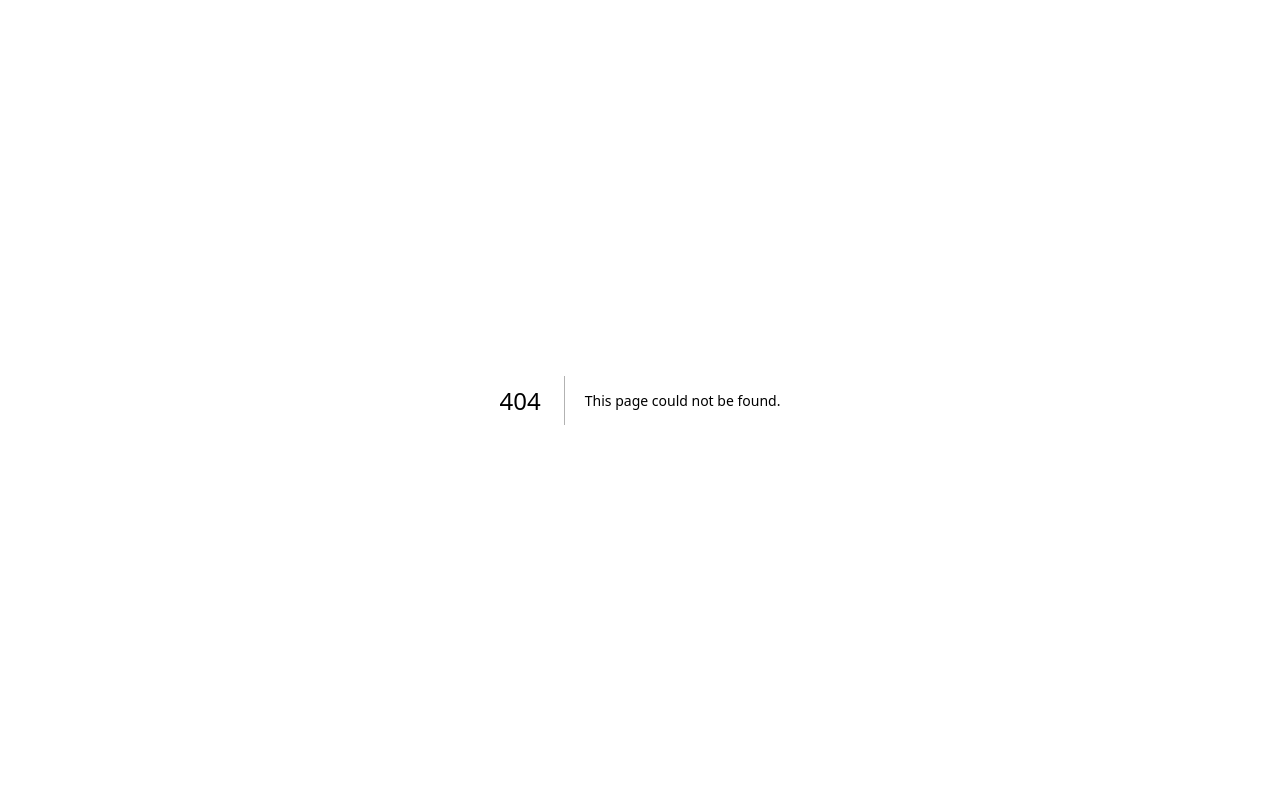
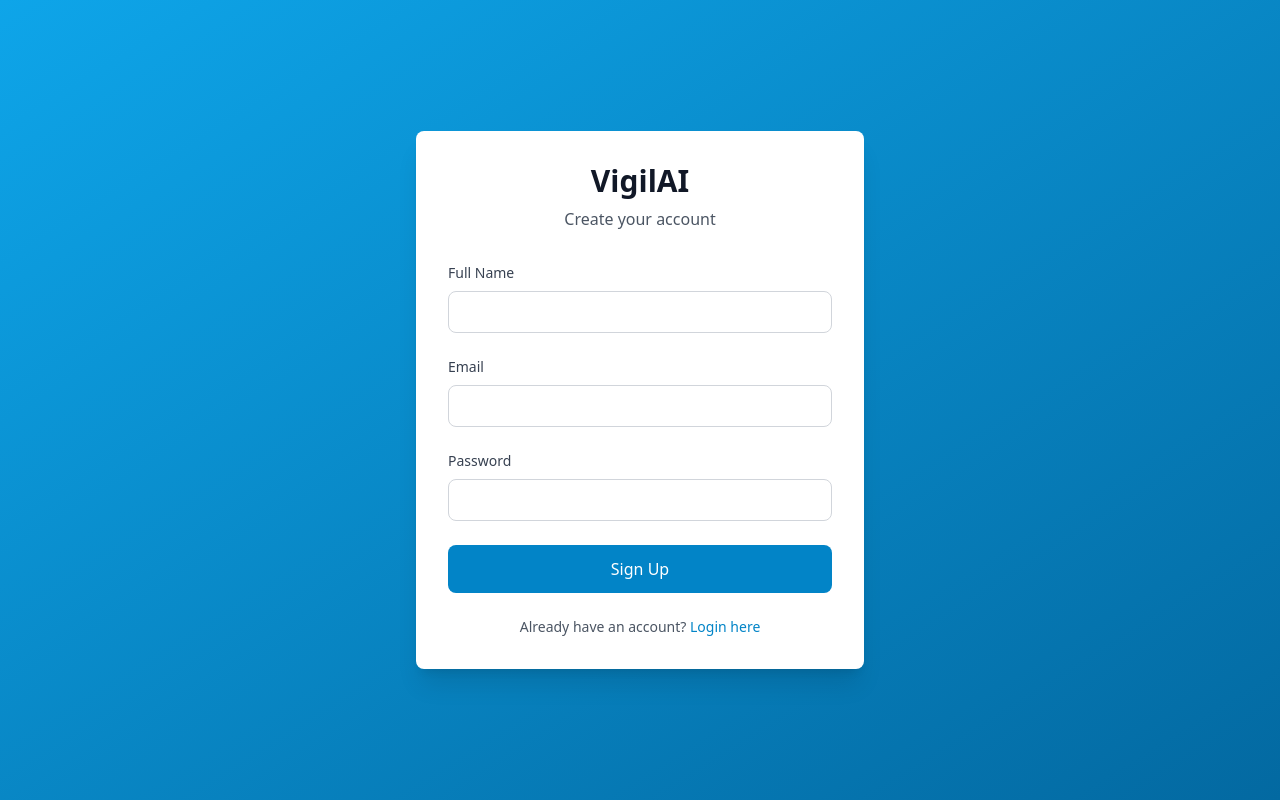
Before and after one commit to priii-25/VigilAI, a Next.js app in the folder frontend/: page /register in a window 1280 px wide. Before the commit this address had no page. Built offline with nearby package versions, Linux system fonts and the light colour scheme.

Commit message:
signup link

```diff
--- a/frontend/src/pages/login.tsx
+++ b/frontend/src/pages/login.tsx
@@ -1,4 +1,5 @@
 import { useState } from 'react';
+import Link from 'next/link';
 import { useRouter } from 'next/router';
 import Head from 'next/head';
 import { authAPI } from '@/lib/api';
@@ -85,6 +86,13 @@
             >
               {loading ? 'Logging in...' : 'Login'}
             </button>
+
+            <div className="text-center mt-4 text-sm text-gray-600">
+              Don't have an account?{' '}
+              <Link href="/register" className="text-primary-600 hover:text-primary-700 font-medium">
+                Sign up now
+              </Link>
+            </div>
           </form>
         </div>
       </div>
--- /dev/null
+++ b/frontend/src/pages/register.tsx
@@ -0,0 +1,121 @@
+import { useState } from 'react';
+import { useRouter } from 'next/router';
+import Head from 'next/head';
+import Link from 'next/link';
+import { authAPI } from '@/lib/api';
+import { useAuthStore } from '@/store/authStore';
+
+export default function Register() {
+    const router = useRouter();
+    const { setAuth } = useAuthStore();
+    const [fullName, setFullName] = useState('');
+    const [email, setEmail] = useState('');
+    const [password, setPassword] = useState('');
+    const [error, setError] = useState('');
+    const [loading, setLoading] = useState(false);
+
+    const handleSubmit = async (e: React.FormEvent) => {
+        e.preventDefault();
+        setError('');
+        setLoading(true);
+
+        try {
+            const response = await authAPI.register(email, password, fullName);
+            // Assuming register returns a token or we auto-login, otherwise redirect to login
+            // If the API returns a token immediately:
+            if (response.data.access_token) {
+                setAuth({ email, role: 'user' }, response.data.access_token);
+                router.push('/');
+            } else {
+                // If no token, maybe redirect to login with a message
+                router.push('/login?registered=true');
+            }
+        } catch (err: any) {
+            setError(err.response?.data?.detail || 'Registration failed');
+        } finally {
+            setLoading(false);
+        }
+    };
+
+    return (
+        <>
+            <Head>
+                <title>Sign Up - VigilAI</title>
+            </Head>
+
+            <div className="min-h-screen flex items-center justify-center bg-gradient-to-br from-primary-500 to-primary-700">
+                <div className="max-w-md w-full bg-white rounded-lg shadow-xl p-8">
+                    <div className="text-center mb-8">
+                        <h1 className="text-3xl font-bold text-gray-900">VigilAI</h1>
+                        <p className="text-gray-600 mt-2">Create your account</p>
+                    </div>
+
+                    <form onSubmit={handleSubmit} className="space-y-6">
+                        {error && (
+                            <div className="bg-red-50 text-red-600 p-3 rounded-lg text-sm">
+                                {error}
+                            </div>
+                        )}
+
+                        <div>
+                            <label htmlFor="fullName" className="block text-sm font-medium text-gray-700 mb-2">
+                                Full Name
+                            </label>
+                            <input
+                                id="fullName"
+                                type="text"
+                                value={fullName}
+                                onChange={(e) => setFullName(e.target.value)}
+                                className="w-full px-4 py-2 border border-gray-300 rounded-lg focus:ring-2 focus:ring-primary-500 focus:border-transparent"
+                                required
+                            />
+                        </div>
+
+                        <div>
+                            <label htmlFor="email" className="block text-sm font-medium text-gray-700 mb-2">
+                                Email
+                            </label>
+                            <input
+                                id="email"
+                                type="email"
+                                value={email}
+                                onChange={(e) => setEmail(e.target.value)}
+                                className="w-full px-4 py-2 border border-gray-300 rounded-lg focus:ring-2 focus:ring-primary-500 focus:border-transparent"
+                                required
+                            />
+                        </div>
+
+                        <div>
+                            <label htmlFor="password" className="block text-sm font-medium text-gray-700 mb-2">
+                                Password
+                            </label>
+                            <input
+                                id="password"
+                                type="password"
+                                value={password}
+                                onChange={(e) => setPassword(e.target.value)}
+                                className="w-full px-4 py-2 border border-gray-300 rounded-lg focus:ring-2 focus:ring-primary-500 focus:border-transparent"
+                                required
+                            />
+                        </div>
+
+                        <button
+                            type="submit"
+                            disabled={loading}
+                            className="w-full btn-primary py-3 font-medium disabled:opacity-50"
+                        >
+                            {loading ? 'Creating Account...' : 'Sign Up'}
+                        </button>
+
+                        <div className="text-center mt-4 text-sm text-gray-600">
+                            Already have an account?{' '}
+                            <Link href="/login" className="text-primary-600 hover:text-primary-700 font-medium">
+                                Login here
+                            </Link>
+                        </div>
+                    </form>
+                </div>
+            </div>
+        </>
+    );
+}
```
